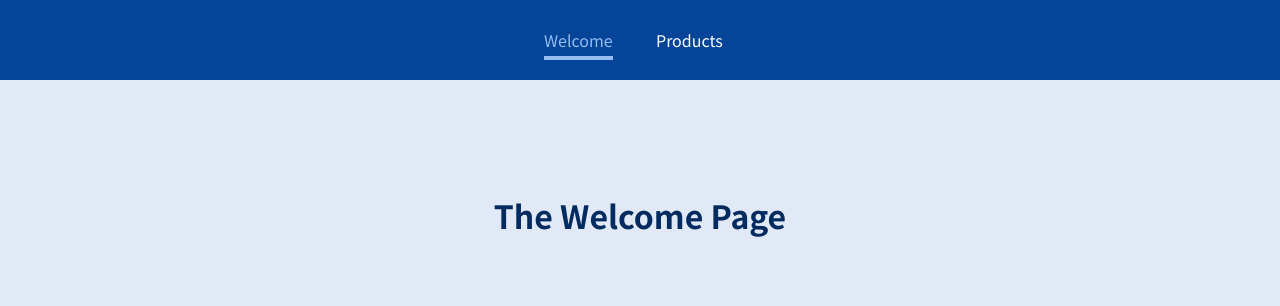
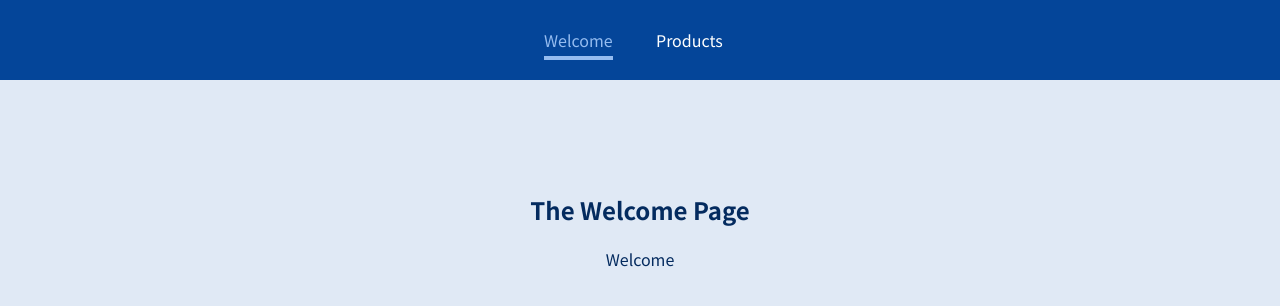
Before and after one commit to bduong94/building-a-multipage-spa-with-react-router, a JavaScript app: page /welcome/new-user in a window 1280 px wide. Shown: the top 306 px of the page. Built offline with nearby package versions, Linux system fonts and the light colour scheme.

Commit message:
Add nested Route in Welcome component

```diff
--- a/src/pages/Welcome.js
+++ b/src/pages/Welcome.js
@@ -1,5 +1,14 @@
+import { Route } from "react-router-dom";
+
 const Welcome = () => {
-  return <h1>The Welcome Page</h1>;
+  return (
+    <section>
+      <h1>The Welcome Page</h1>
+      <Route path="/welcome/new-user">
+        <p>Welcome</p>
+      </Route>
+    </section>
+  );
 };
 
 export default Welcome;
```
Also changed, not shown: 1 other file (tests, documents, lock files or other folders).
